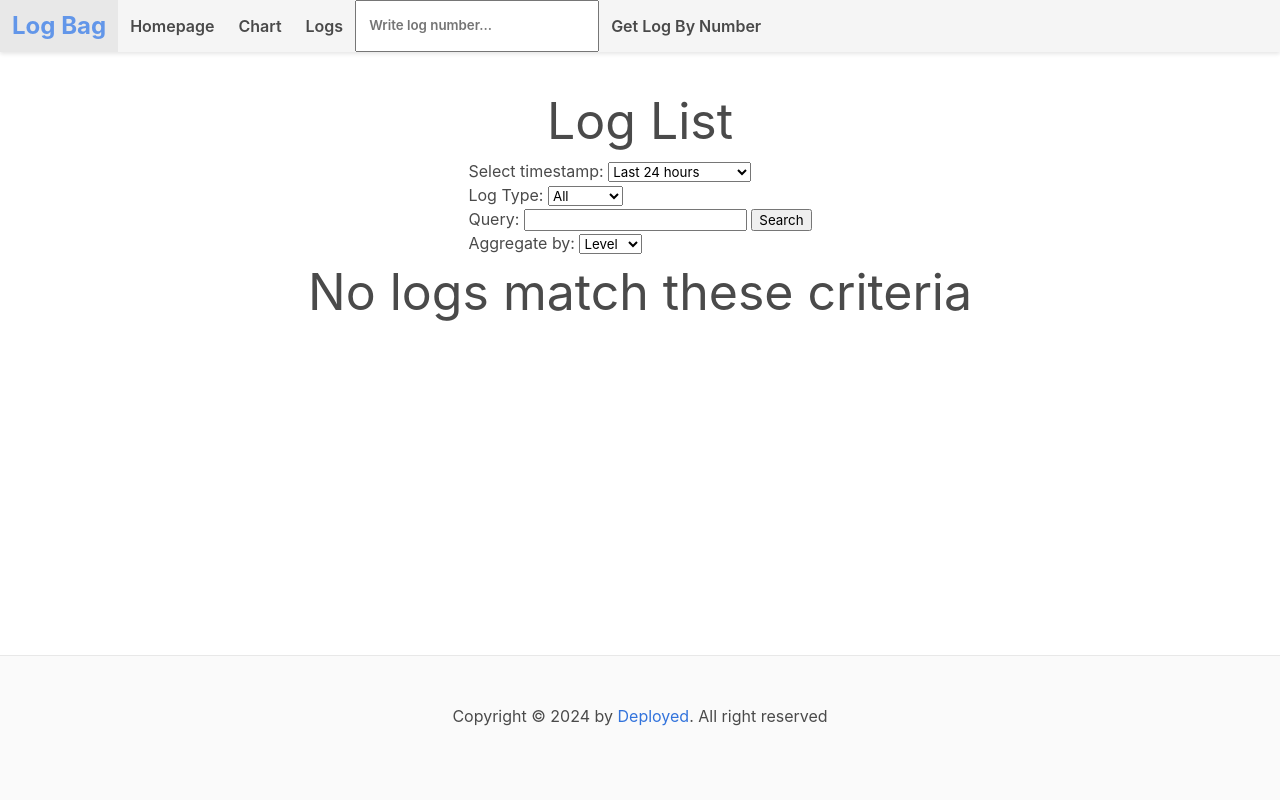
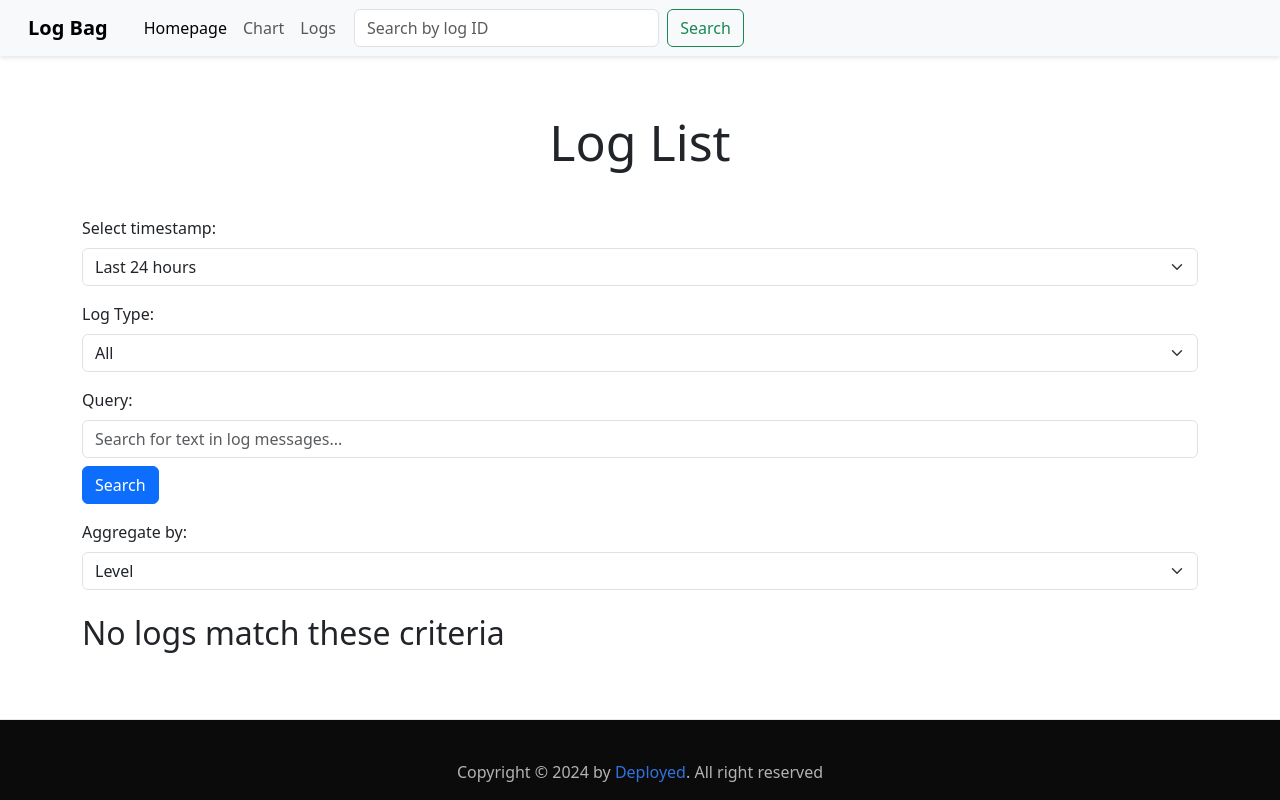
Before and after one commit to Hbrtjm/Lolbag, a Django app: page /api/log_tracker/chart in a window 1280 px wide. Run offline with Django 3.2, Linux system fonts and the light colour scheme; data that the repository does not hold is empty; some libraries are stand-ins or nearby versions.

Commit message:
Latest version

```diff
--- a/application/static/CSS/base.css
+++ b/application/static/CSS/base.css
@@ -4,23 +4,6 @@
     z-index: 999;
 }
 
-.navbar-brand .navbar-item strong {
-    font-size: 1.5rem;
-    color: #6296e9;
-}
-
-.navbar-dropdown {
-    background-color: #f5f5f5;
-    box-shadow: 0 8px 16px rgba(0, 0, 0, 0.1);
-    border-radius: 4px;
-    display: none;
-    position: absolute;
-    top: 3rem;
-    /* Adjusted to drop below the burger */
-    right: 0;
-    animation: dropdownAnimation 0.3s ease-in-out forwards;
-    opacity: 0;
-}
 
 .navbar-item {
     color: #4a4a4a;
@@ -32,22 +15,16 @@
     color: #3273dc;
 }
 
+.navbar-brand
+{
+    margin-left: 28px;
+}
+
 .navbar-dropdown.is-active {
     display: block;
     opacity: 1;
 }
 
-@keyframes dropdownAnimation {
-    0% {
-        transform: translateY(-10px);
-        opacity: 0;
-    }
-
-    100% {
-        transform: translateY(0);
-        opacity: 1;
-    }
-}
 
 #content {
     display: flex;
@@ -57,16 +34,12 @@
     padding: 2rem;
 }
 
-#content canvas {
-    max-width: 70%;
-    margin: 0 auto;
-}
-
 #content h1 {
     text-align: center;
     font-size: 50px;
     max-width: 70%;
     margin: 0 auto;
+    padding-bottom: 20px;
 }
 
 
@@ -75,12 +48,14 @@ footer {
     font-size: 1rem;
     max-height: 40px;
     padding: 40px;
+    align-items: center;
+    text-align: center;
     border-top: 1px solid #e8e8e8;
     margin-top: auto;
 }
 
 .footer-content {
-    color: #4a4a4a;
+    color: #b5b2b2;
 }
 
 .footer-content a {
--- a/application/static/CSS/chart.css
+++ b/application/static/CSS/chart.css
@@ -1,21 +1,11 @@
-#logsChart
-{
+#logsChart {
     max-height: 500px;
 }
-
-#chart-wrapper
-{
-    max-width: 100%;
+#chart-wrapper {
     width: 100%;
+    height: 600px;
 }
 
-canvas
-{
-    width: 100% !important;
-    height: 100% !important;
-}
-
-#content
-{
+#content {
     height: 100%;
 }
--- a/application/static/CSS/contact.css
+++ b/application/static/CSS/contact.css
@@ -13,3 +13,6 @@ button {
 button:hover {
     background-color: #218188;
 }
+h1{
+    padding-bottom: 40px;
+}
--- a/application/static/JS/burger.js
+++ /dev/null
@@ -1,10 +0,0 @@
-
-document.addEventListener('DOMContentLoaded', () => {
-    const burger = document.getElementById('burger-menu');
-    const dropdown = document.getElementById('dropdown');
-
-    burger.addEventListener('click', () => {
-        burger.classList.toggle('is-active');
-        dropdown.classList.toggle('is-active');
-    });
-});
--- a/application/templates/components/chart.html
+++ b/application/templates/components/chart.html
@@ -1,6 +1,4 @@
-<div>
-    <canvas id="logsChart"></canvas>
-</div>
+<canvas id="logsChart"></canvas>
 
 <script>
     ctx = document.getElementById('logsChart');
--- /dev/null
+++ b/application/templates/components/footer.html
@@ -0,0 +1,9 @@
+{% block footer %}
+<footer class="footer">
+    <div class="footer-content has-text-centered">
+        <p>
+            Copyright &copy; 2024 by <a href="https://deployed.pl/">Deployed</a>. All right reserved
+        </p>
+    </div>
+</footer>
+{% endblock %}
--- a/application/templates/pages/base.html
+++ b/application/templates/pages/base.html
@@ -7,88 +7,67 @@
     <link rel="stylesheet" type="text/css" href="{% static 'CSS/base.css' %}">
     <title>{% block title %}{% endblock %} - Log Bag</title>
     {% endblock %}
-    <link href="https://cdn.jsdelivr.net/npm/bulma@0.9.3/css/bulma.min.css" rel="stylesheet">
+    <link href="https://cdn.jsdelivr.net/npm/bootstrap@5.3.3/dist/css/bootstrap.min.css" rel="stylesheet" integrity="sha384-QWTKZyjpPEjISv5WaRU9OFeRpok6YctnYmDr5pNlyT2bRjXh0JMhjY6hW+ALEwIH" crossorigin="anonymous">
     {% block styles %}
     {% endblock %}
     <script src="https://unpkg.com/htmx.org@1.9.6"
         integrity="sha384-FhXw7b6AlE/jyjlZH5iHa/tTe9EpJ1Y55RjcgPbjeWMskSxZt1v9qkxLJWNJaGni"
         crossorigin="anonymous"></script>
     <script src="https://unpkg.com/htmx.org@2.0.0"></script>
-    <script src="{% static 'JS/burger.js' %}"></script>
     <script>
-
 
         const goTo = (pageName) => {
             window.location.href = pageName;
         }
-            document.addEventListener('DOMContentLoaded', function () {
-            const numberInput = document.getElementById("getLogByNumber");
-            let logNumber = '';
+        function searchByLogId() {
+            const logId = document.getElementById('getLogByNumber').value;
+            if (logId) {
+                window.location.href = `/api/log_tracker/${logId}`;
+            }
+            return false; // Prevent default form submission
+        }
 
-            const updateLogNumber = (newValue) => {
-                logNumber = newValue;
-                console.log(logNumber);
-            }
-
-            const goToNumber = () => {
-                console.log(logNumber);
-                window.location.href = `/api/log_tracker/${logNumber}`;
-            }
-
-            // Add an event listener to the input box
-            numberInput.addEventListener('input', (event) => {
-                updateLogNumber(event.target.value);
-            });
-
-            document.querySelector('.navbar-item[onClick="goToNumber()"]').addEventListener('click', goToNumber);
-        });
+        document.querySelector('.navbar-item[onClick="goToNumber()"]').addEventListener('click', goToNumber);
     </script>
     {% block scripts %}
     {% endblock %}
 </head>
 
 <body>
+    <script src="https://cdn.jsdelivr.net/npm/bootstrap@5.3.3/dist/js/bootstrap.bundle.min.js" integrity="sha384-YvpcrYf0tY3lHB60NNkmXc5s9fDVZLESaAA55NDzOxhy9GkcIdslK1eN7N6jIeHz" crossorigin="anonymous"></script>
     <div id="root">
-        <nav class="navbar is-light">
-            <div class="navbar-brand">
-                <a class="navbar-item" href="/">
+        {% block navbar %}
+        <nav class="navbar navbar-expand-lg bg-body-tertiary">
+            <div>
+                <a class="navbar-item navbar-brand" href="/">
                     <strong>Log Bag</strong>
                 </a>
-                <div class="navbar-burger" id="burger-menu">
-                    <span></span>
-                    <span></span>
-                    <span></span>
+            </div>
+            <div class="container-fluid">
+                <button class="navbar-toggler" type="button" data-bs-toggle="collapse" data-bs-target="#navbarNavAltMarkup" aria-controls="navbarNavAltMarkup" aria-expanded="false" aria-label="Toggle navigation">
+                    <span class="navbar-toggler-icon"></span>
+                </button>
+                <div class="collapse navbar-collapse" id="navbarNavAltMarkup">
+                <div class="navbar-nav">
+                    <a class="navbar-item nav-link active" aria-current="page" href="/">Homepage</a>
+                    <a class="navbar-item nav-link" href="/api/log_tracker/chart">Chart</a>
+                    <a class="navbar-item nav-link" href="/api/log_tracker">Logs</a>
                 </div>
+                <form action="" class="d-flex" style="padding-left: 10px; width: 400px;" role="search" onsubmit="return searchByLogId()">
+                    <input id="getLogByNumber" class="form-control me-2" style="max-width:600px; width:100%;" type="search" placeholder="Search by log ID" aria-label="Search">
+                    <button class="btn btn-outline-success" type="submit">Search</button>
+                </form>
             </div>
-            <div class="navbar-menu" id="nav-links">
-                <div class="navbar-start">
-                    <a class="navbar-item" onClick="goTo('/')">Homepage</a>
-                    <a class="navbar-item" onClick="goTo('/api/log_tracker/chart')">Chart</a>
-                    <a class="navbar-item" onClick="goTo('/api/log_tracker')">Logs</a>
-                    <input class="navbar-item" id="getLogByNumber" class="input-box" placeholder="Write log number...">
-                    <a class="navbar-item" onClick="goToNumber()">Get Log By Number</a>
-                </div>
             </div>
         </nav>
-        <div id="dropdown" class="navbar-dropdown">
-            <a class="navbar-item" onClick="goTo('/')">Homepage</a>
-            <a class="navbar-item" onClick="goTo('/api/log_tracker/chart')">Chart</a>
-            <a class="navbar-item" onClick="goTo('/api/log_tracker')">Logs</a>
-        </div>
+        {% endblock %}
         <div id="content" class="section">
             {% block content %} {% endblock %}
         </div>
     </div>
-    {% block footer %}
-    <footer class="footer">
-        <div class="footer-content has-text-centered">
-            <p>
-                Copyright &copy; 2024 by <a href="https://deployed.pl/">Deployed</a>. All right reserved
-            </p>
-        </div>
-    </footer>
-    {% endblock %}
-
+    <!-- Created this because of the problems with re-rendering on the chart site -->
+    {% include 'components/footer.html' %}
+</div>
 
 </body>
 
--- a/application/templates/pages/chart_page.html
+++ b/application/templates/pages/chart_page.html
@@ -2,7 +2,7 @@
 {% load static %}
 
 {% block styles %}
-<link rel="stylesheet" type="text/css" href="{% static 'CSS/chart.css' %}">
+<link href="https://cdn.jsdelivr.net/npm/bootstrap@5.3.3/dist/css/bootstrap.min.css" rel="stylesheet" integrity="sha384-QWTKZyjpPEjISv5WaRU9OFeRpok6YctnYmDr5pNlyT2bRjXh0JMhjY6hW+ALEwIH" crossorigin="anonymous">
 {% endblock %}
 
 {% block scripts %}
@@ -15,30 +15,32 @@ Chart Logs
 {% endblock %}
 
 {% block content %}
-<h1>Log List</h1>
+<div class="container mt-4">
+    <h1 class="mb-4">Log List</h1>
 
-<form id="filter-form" hx-boost="true" hx-trigger="change delay:500ms from:input, select, textarea">
-    Select timestamp:
-    <select id="selectDateInterval" name="datetime_selection" hx-get="/api/log_tracker/chart" hx-target="#root"
-        hx-trigger="change delay:500ms" hx-include="#filter-form">
+    <form id="filter-form" class="mb-4" hx-boost="true" hx-trigger="change delay:500ms from:input, select, textarea">
+        <div class="mb-3">
+            <label for="selectDateInterval" class="form-label">Select timestamp:</label>
+            <select id="selectDateInterval" name="datetime_selection" class="form-select" hx-get="/api/log_tracker/chart" hx-target="#super-root" hx-trigger="change delay:500ms" hx-include="#filter-form">
                 <option value="last_24h" {% if datetime_selection == "last_24h" %}selected{% endif %}>Last 24 hours</option>
                 <option value="last_week" {% if datetime_selection == "last_week" %}selected{% endif %}>Last week</option>
                 <option value="last_month" {% if datetime_selection == "last_month" %}selected{% endif %}>Last Month</option>
                 <option value="last_6_mth" {% if datetime_selection == "last_6_mth" %}selected{% endif %}>Last 6 Months</option>
                 <option value="last_year" {% if datetime_selection == "last_year" %}selected{% endif %}>Last year</option>
-        <option value="select_time_interval" {% if datetime_selection == "select_time_interval" %}selected{% endif %}>
-            Select time interval </option>
+                <option value="select_time_interval" {% if datetime_selection == "select_time_interval" %}selected{% endif %}>Select time interval</option>
             </select>
-    <div id="setDateTimeInterval" {% if datetime_selection != "select_time_interval" %}hidden="true" {% endif %}">
-        Start Date: <input id="start-date" type="datetime-local" name="start_date" value="{{ start_date }}"
-            hx-get="/api/log_tracker/chart" hx-target="#root" hx-trigger="change delay:500ms" hx-include="#filter-form">
-        End Date: <input id="end-date" type="datetime-local" name="end_date" value="{{ end_date }}"
-            hx-get="/api/log_tracker/chart" hx-target="#root" hx-trigger="change delay:500ms" hx-include="#filter-form">
         </div>
-    <div>
-        Log Type:
-        <select name="level" hx-get="/api/log_tracker/chart" hx-target="#root" hx-trigger="change delay:500ms"
-            hx-include="#filter-form">
+
+        <div id="setDateTimeInterval" class="mb-3" {% if datetime_selection != "select_time_interval" %}style="display:none;"{% endif %}>
+            <label for="start-date" class="form-label">Start Date:</label>
+            <input id="start-date" type="datetime-local" name="start_date" class="form-control" value="{{ start_date }}" hx-get="/api/log_tracker/chart" hx-target="#super-root" hx-trigger="change delay:500ms" hx-include="#filter-form">
+            <label for="end-date" class="form-label">End Date:</label>
+            <input id="end-date" type="datetime-local" name="end_date" class="form-control" value="{{ end_date }}" hx-get="/api/log_tracker/chart" hx-target="#super-root" hx-trigger="change delay:500ms" hx-include="#filter-form">
+        </div>
+
+        <div class="mb-3">
+            <label for="logType" class="form-label">Log Type:</label>
+            <select name="level" class="form-select" hx-get="/api/log_tracker/chart" hx-target="#super-root" hx-trigger="change delay:500ms" hx-include="#filter-form">
                 <option value="">All</option>
                 <option value="INFO" {% if level == 'INFO' %}selected{% endif %}>Info</option>
                 <option value="DEBUG" {% if level == 'DEBUG' %}selected{% endif %}>Debug</option>
@@ -46,14 +48,16 @@ Chart Logs
                 <option value="CRITICAL" {% if level == 'CRITICAL' %}selected{% endif %}>Critical</option>
             </select>
         </div>
-    <div>
-        Query: <input type="text" name="query" value="{{ query }}">
-        <button hx-get="/api/log_tracker/chart" hx-target="#root" hx-include="#filter-form">Search</button>
+
+        <div class="mb-3">
+            <label for="query" class="form-label">Query:</label>
+            <input type="text" name="query" class="form-control" placeholder="Search for text in log messages..." value="{{ query }}">
+            <button type="button" class="btn btn-primary mt-2" hx-get="/api/log_tracker/chart" hx-target="#super-root" hx-include="#filter-form">Search</button>
         </div>
-    <div>
-        Aggregate by:
-        <select name="aggregation" hx-get="/api/log_tracker/chart" hx-target="#root" hx-trigger="change delay:500ms"
-            hx-include="#filter-form">
+
+        <div class="mb-3">
+            <label for="aggregation" class="form-label">Aggregate by:</label>
+            <select name="aggregation" class="form-select" hx-get="/api/log_tracker/chart" hx-target="#super-root" hx-trigger="change delay:500ms" hx-include="#filter-form">
                 <option value="level" {% if aggregation == 'level' %}selected{% endif %}>Level</option>
                 <option value="month" {% if aggregation == 'month' %}selected{% endif %}>Month</option>
                 <option value="year" {% if aggregation == 'year' %}selected{% endif %}>Year</option>
@@ -63,11 +67,14 @@ Chart Logs
         </div>
     </form>
 
-<div id="chart-wrapper">
+    <div id="chart-wrapper" class="d-flex justify-content-center">
+        <div class="w-100">
             {% if data %}
             {% include "components/chart.html" %}
             {% else %}
-    <h1>No logs match these criteria</h1>
+            <h2>No logs match these criteria</h2>
             {% endif %}
         </div>
+    </div>
+</div>
 {% endblock %}
```
Also changed, not shown: application/application/settings.py (+6 -8 lines), 2 other files. Lines whose indentation alone changed are shown as unchanged.
